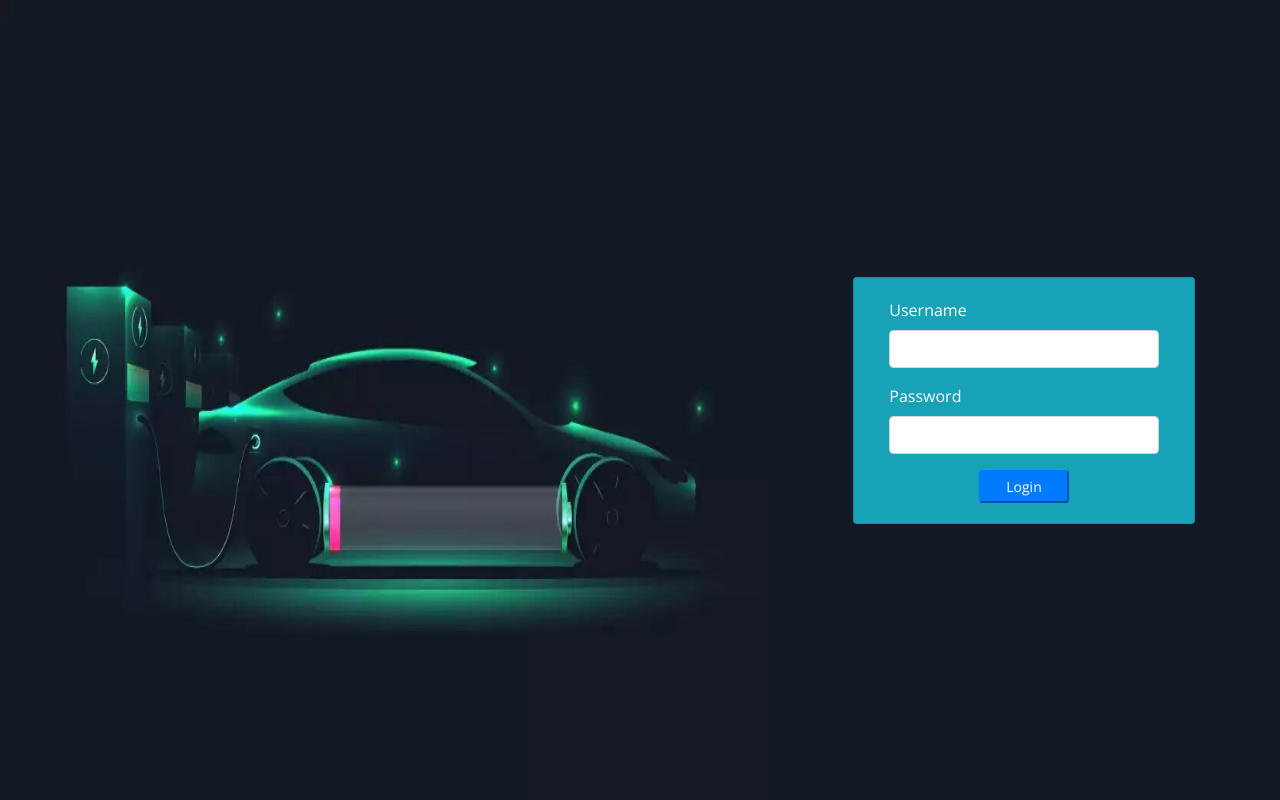
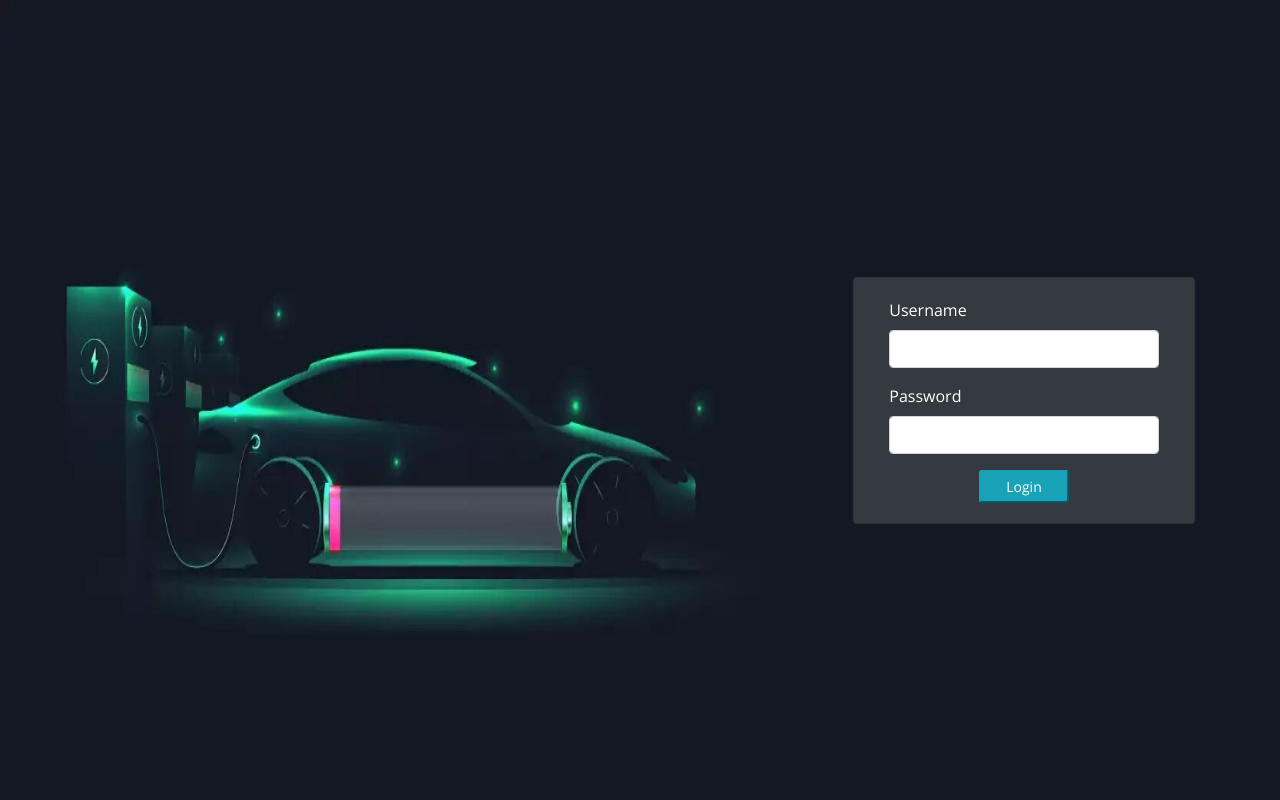
Before and after one commit to biswasbijoy/NID-Management-System, a PHP site: page /login.php in a window 1280 px wide. Run offline with PHP 8.4, Linux system fonts and the light colour scheme; some libraries are stand-ins or nearby versions.

Commit message:
login panel

```diff
--- a/parkings/assets/css/style.css
+++ b/parkings/assets/css/style.css
@@ -1733,3 +1733,7 @@ span.select2-selection__arrow {
 girl:hover {
   background-color: rgb(255, 64, 0);
 }
+
+/* .bg-warning{
+  background-color: #161E2B;
+} */
--- a/parkings/login.php
+++ b/parkings/login.php
@@ -85,7 +85,7 @@ div#login-right::before {
   		</div> -->
 
   		<div id="login-right">
-  			<div class="card col-md-8 bg-info">
+  			<div class="card col-md-8  bg-dark " >
   				<div class="card-body">
 
   					<form id="login-form" >
@@ -97,7 +97,7 @@ div#login-right::before {
   							<label for="password" class="control-label" style="color:white">Password</label>
   							<input type="password" id="password" name="password" class="form-control">
   						</div>
-  						<center><button class="btn-sm btn-block btn-wave col-md-4 btn-primary">Login</button></center>
+  						<center><button class="btn-sm btn-block btn-wave col-md-4 btn-info">Login</button></center>
   					</form>
   				</div>
   			</div>
--- a/parkings/navbar.php
+++ b/parkings/navbar.php
@@ -3,7 +3,7 @@
 		text-indent:10px;
 	}
 </style>
-<nav id="sidebar" class='mx-lt-5 bg-primary' >
+<nav id="sidebar" class='mx-lt-5 bg-danger' >
 
 		<div class="sidebar-list">
 				<?php if($_SESSION['login_type'] == 1): ?>
```
